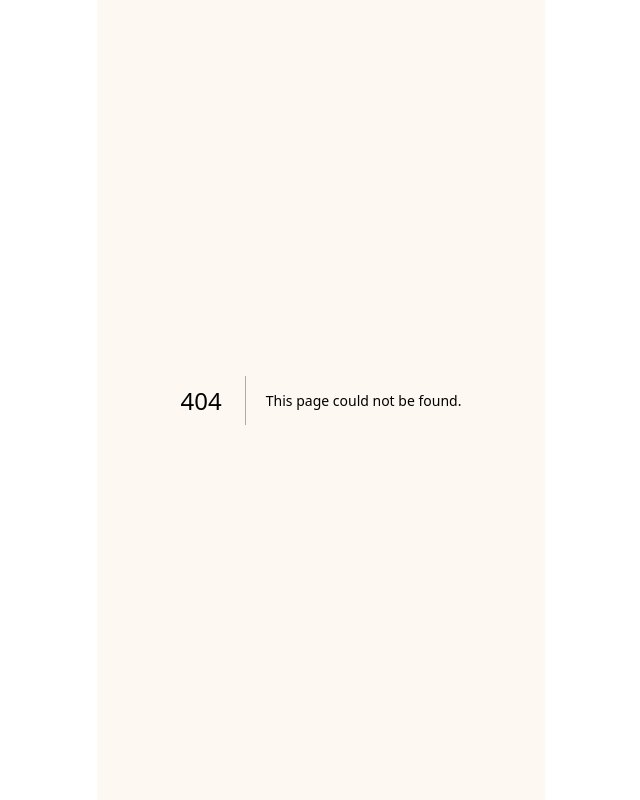
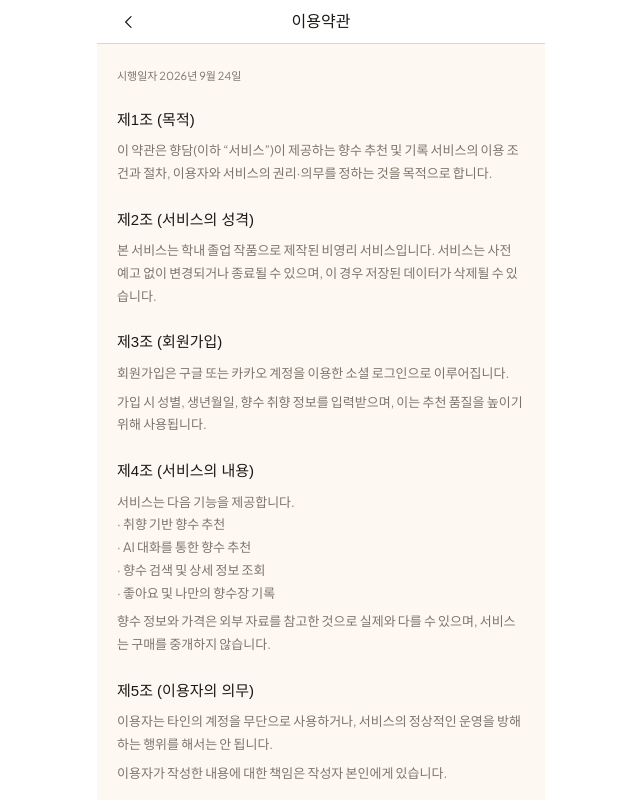
Before and after one commit to HyangDam/Front-End, a Next.js app: page /terms in a window 1280 px wide. Before the commit this address had no page. Shown: the whole page, without its empty margins (319-959 px from the left). Built offline with nearby package versions, Linux system fonts and the light colour scheme.

Commit message:
feat: 이용약관·개인정보 처리방침 페이지 추가

```diff
--- /dev/null
+++ b/src/app/privacy/_consts/privacy.const.ts
@@ -0,0 +1,68 @@
+import type { LegalSectionT } from "@/components/legal-page/legalPage.const";
+
+export const PRIVACY_EFFECTIVE_DATE = "2026년 9월 24일";
+
+export const PRIVACY_SECTIONS: LegalSectionT[] = [
+  {
+    heading: "1. 수집하는 개인정보 항목",
+    paragraphs: [
+      "향담(이하 “서비스”)은 다음 정보를 수집합니다.",
+      "소셜 로그인 시 자동 수집\n· 이메일 주소\n· 이름 또는 닉네임\n· 프로필 이미지",
+      "이용자가 직접 입력\n· 성별, 생년월일\n· 현재 사용 중인 향수\n· 선호 브랜드, 선호 향 계열\n· AI 조향사와 나눈 대화 내용",
+      "서비스 이용 과정에서 생성\n· 좋아요한 향수, 향수장에 담은 향수",
+    ],
+  },
+  {
+    heading: "2. 개인정보의 이용 목적",
+    paragraphs: [
+      "· 회원 식별 및 로그인 유지\n· 취향에 맞는 향수 추천 제공\n· 좋아요 및 향수장 기록 관리\n· 서비스 개선을 위한 통계 분석",
+      "수집한 정보는 위 목적 외의 용도로 이용하지 않습니다.",
+    ],
+  },
+  {
+    heading: "3. 보유 및 이용 기간",
+    paragraphs: [
+      "회원 탈퇴 시 수집한 개인정보를 지체 없이 파기합니다.",
+      "서비스가 종료되는 경우에도 보관 중인 개인정보를 모두 파기합니다.",
+    ],
+  },
+  {
+    heading: "4. 제3자 제공",
+    paragraphs: [
+      "서비스는 이용자의 개인정보를 제3자에게 제공하지 않습니다.",
+      "다만 AI 추천 기능 제공을 위해 대화 내용이 외부 AI 서비스로 전송될 수 있으며, 이 과정에서 이용자를 식별할 수 있는 정보는 함께 전송하지 않습니다.",
+    ],
+  },
+  {
+    heading: "5. 개인정보의 파기",
+    paragraphs: [
+      "보유 기간이 지나거나 처리 목적이 달성된 개인정보는 복구할 수 없는 방법으로 삭제합니다.",
+    ],
+  },
+  {
+    heading: "6. 이용자의 권리",
+    paragraphs: [
+      "이용자는 언제든지 자신의 개인정보를 조회하고 수정할 수 있습니다. 프로필 수정 화면에서 닉네임과 취향 정보를 변경할 수 있습니다.",
+      "설정 화면에서 회원 탈퇴를 통해 개인정보 삭제를 요청할 수 있습니다.",
+    ],
+  },
+  {
+    heading: "7. 안전성 확보 조치",
+    paragraphs: [
+      "서비스는 개인정보를 암호화된 통신 구간(HTTPS)으로 전송하며, 인증에는 만료 기한이 있는 토큰을 사용합니다.",
+    ],
+  },
+  {
+    heading: "8. 문의",
+    paragraphs: [
+      "개인정보 처리에 관한 문의는 아래로 연락해 주세요.",
+      "향담 팀 (숭숭이)\nteamhyangdam@gmail.com",
+    ],
+  },
+  {
+    heading: "9. 고지의 의무",
+    paragraphs: [
+      "본 방침이 변경되는 경우 서비스 내 공지를 통해 안내하며, 변경된 방침은 공지한 시행일자부터 적용됩니다.",
+    ],
+  },
+];
--- /dev/null
+++ b/src/app/privacy/page.tsx
@@ -0,0 +1,13 @@
+import LegalPage from "@/components/legal-page";
+
+import { PRIVACY_EFFECTIVE_DATE, PRIVACY_SECTIONS } from "./_consts/privacy.const";
+
+export default function PrivacyPage() {
+  return (
+    <LegalPage
+      title="개인정보 처리방침"
+      effectiveDate={PRIVACY_EFFECTIVE_DATE}
+      sections={PRIVACY_SECTIONS}
+    />
+  );
+}
--- /dev/null
+++ b/src/app/terms/_consts/terms.const.ts
@@ -0,0 +1,65 @@
+import type { LegalSectionT } from "@/components/legal-page/legalPage.const";
+
+export const TERMS_EFFECTIVE_DATE = "2026년 9월 24일";
+
+export const TERMS_SECTIONS: LegalSectionT[] = [
+  {
+    heading: "제1조 (목적)",
+    paragraphs: [
+      "이 약관은 향담(이하 “서비스”)이 제공하는 향수 추천 및 기록 서비스의 이용 조건과 절차, 이용자와 서비스의 권리·의무를 정하는 것을 목적으로 합니다.",
+    ],
+  },
+  {
+    heading: "제2조 (서비스의 성격)",
+    paragraphs: [
+      "본 서비스는 학내 졸업 작품으로 제작된 비영리 서비스입니다. 서비스는 사전 예고 없이 변경되거나 종료될 수 있으며, 이 경우 저장된 데이터가 삭제될 수 있습니다.",
+    ],
+  },
+  {
+    heading: "제3조 (회원가입)",
+    paragraphs: [
+      "회원가입은 구글 또는 카카오 계정을 이용한 소셜 로그인으로 이루어집니다.",
+      "가입 시 성별, 생년월일, 향수 취향 정보를 입력받으며, 이는 추천 품질을 높이기 위해 사용됩니다.",
+    ],
+  },
+  {
+    heading: "제4조 (서비스의 내용)",
+    paragraphs: [
+      "서비스는 다음 기능을 제공합니다.\n· 취향 기반 향수 추천\n· AI 대화를 통한 향수 추천\n· 향수 검색 및 상세 정보 조회\n· 좋아요 및 나만의 향수장 기록",
+      "향수 정보와 가격은 외부 자료를 참고한 것으로 실제와 다를 수 있으며, 서비스는 구매를 중개하지 않습니다.",
+    ],
+  },
+  {
+    heading: "제5조 (이용자의 의무)",
+    paragraphs: [
+      "이용자는 타인의 계정을 무단으로 사용하거나, 서비스의 정상적인 운영을 방해하는 행위를 해서는 안 됩니다.",
+      "이용자가 작성한 내용에 대한 책임은 작성자 본인에게 있습니다.",
+    ],
+  },
+  {
+    heading: "제6조 (이용 제한)",
+    paragraphs: [
+      "서비스는 이용자가 본 약관을 위반한 경우 사전 통지 후 이용을 제한할 수 있습니다. 다만 긴급한 사유가 있는 경우 사후에 통지할 수 있습니다.",
+    ],
+  },
+  {
+    heading: "제7조 (회원 탈퇴)",
+    paragraphs: [
+      "이용자는 설정 화면에서 언제든지 회원 탈퇴를 할 수 있습니다.",
+      "탈퇴 시 계정 정보와 취향 정보, 좋아요 및 향수장 기록은 삭제되며 복구할 수 없습니다.",
+    ],
+  },
+  {
+    heading: "제8조 (면책)",
+    paragraphs: [
+      "서비스는 추천 결과의 정확성이나 특정 향수가 이용자에게 적합함을 보장하지 않습니다.",
+      "천재지변, 서버 장애 등 불가항력으로 인한 서비스 중단에 대해서는 책임을 지지 않습니다.",
+    ],
+  },
+  {
+    heading: "제9조 (약관의 변경)",
+    paragraphs: [
+      "약관이 변경되는 경우 서비스 내 공지를 통해 안내합니다. 변경된 약관은 공지한 시행일자부터 효력이 발생합니다.",
+    ],
+  },
+];
--- /dev/null
+++ b/src/app/terms/page.tsx
@@ -0,0 +1,13 @@
+import LegalPage from "@/components/legal-page";
+
+import { TERMS_EFFECTIVE_DATE, TERMS_SECTIONS } from "./_consts/terms.const";
+
+export default function TermsPage() {
+  return (
+    <LegalPage
+      title="이용약관"
+      effectiveDate={TERMS_EFFECTIVE_DATE}
+      sections={TERMS_SECTIONS}
+    />
+  );
+}
--- /dev/null
+++ b/src/components/legal-page/index.tsx
@@ -0,0 +1,38 @@
+import PageHeader from "@/components/page-header";
+
+import type { LegalSectionT } from "./legalPage.const";
+
+type LegalPageProps = {
+  title: string;
+  effectiveDate: string;
+  sections: LegalSectionT[];
+};
+
+/** 이용약관 · 개인정보처리방침처럼 제목과 조항만 나열하는 문서 화면 */
+function LegalPage({ title, effectiveDate, sections }: LegalPageProps) {
+  return (
+    <>
+      <PageHeader title={title} />
+
+      <main className="flex-1 overflow-y-auto px-5 py-6">
+        <p className="mb-6 font-sans text-[11px] text-muted">시행일자 {effectiveDate}</p>
+
+        {sections.map(({ heading, paragraphs }) => (
+          <section key={heading} className="mb-6 last:mb-0">
+            <h2 className="mb-2 font-serif text-[15px] text-charcoal">{heading}</h2>
+            {paragraphs.map((paragraph) => (
+              <p
+                key={paragraph}
+                className="mb-1.5 whitespace-pre-line font-sans text-[13px] leading-[1.75] text-muted last:mb-0"
+              >
+                {paragraph}
+              </p>
+            ))}
+          </section>
+        ))}
+      </main>
+    </>
+  );
+}
+
+export default LegalPage;
--- /dev/null
+++ b/src/components/legal-page/legalPage.const.ts
@@ -0,0 +1,4 @@
+export type LegalSectionT = {
+  heading: string;
+  paragraphs: string[];
+};
```
